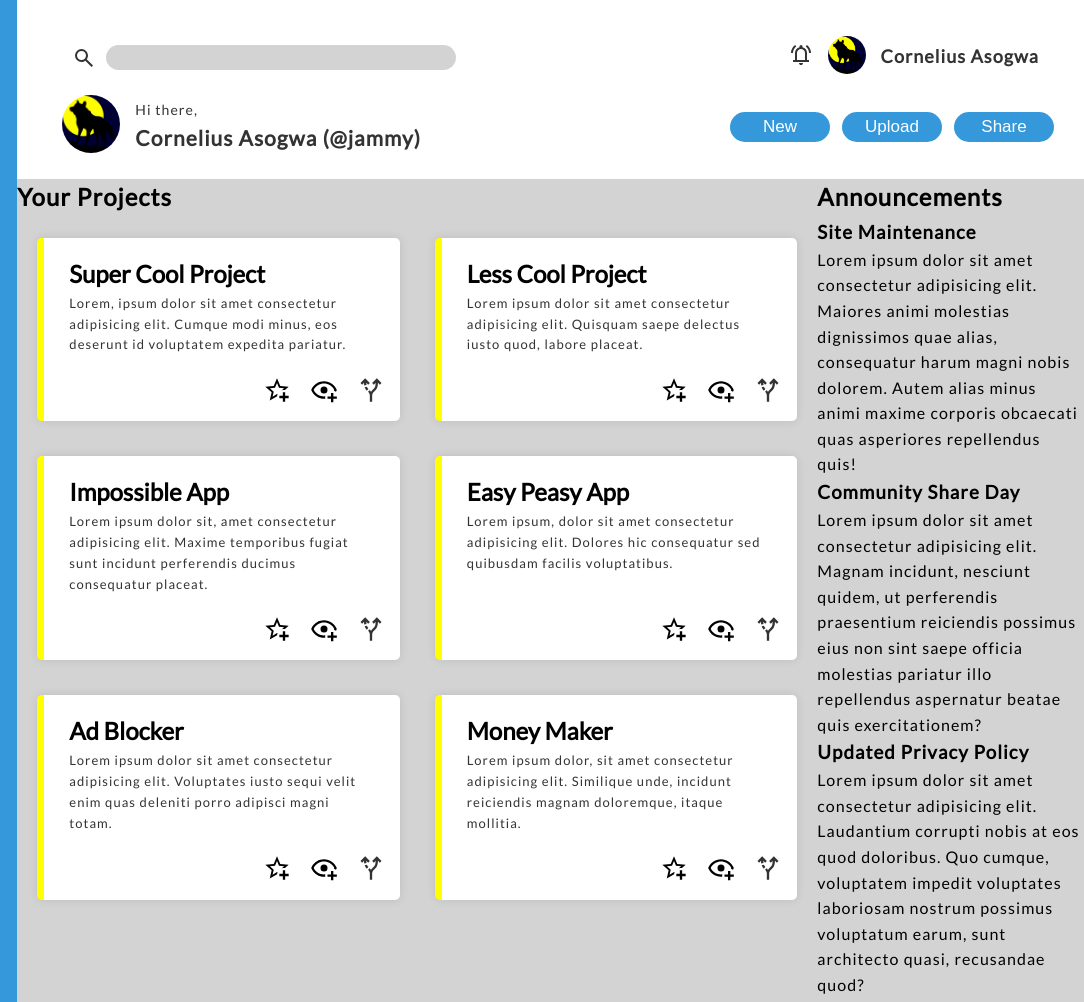
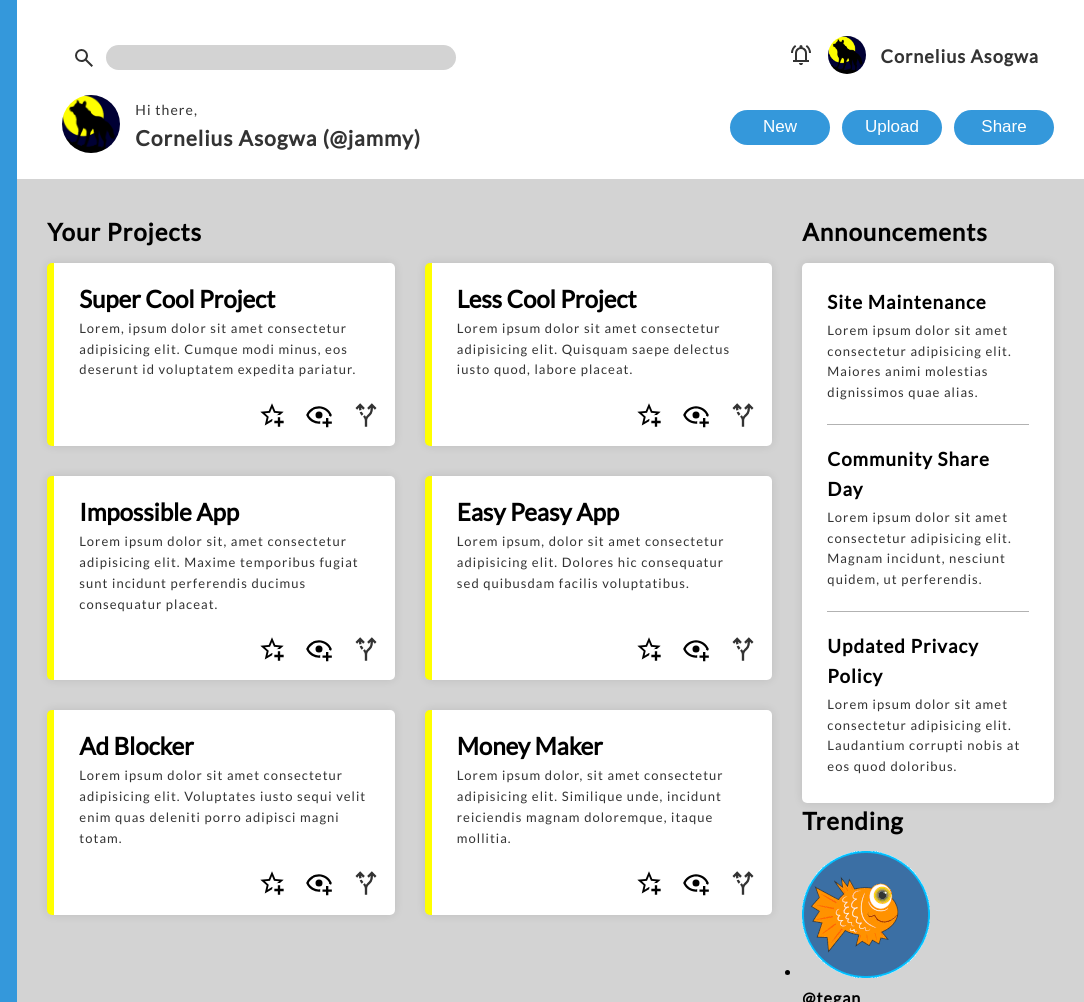
Before and after one commit to corneliusweb/learning-fullstack-odin, a plain HTML site: page projects/admin-dashboard/index.html in a window 1280 px wide. Shown: the top 1002 px of the page, 196-1280 px from the left. Drawn offline with Linux system fonts and the light colour scheme.

Commit message:
Style announcement card and adjust the card's dummy texts

```diff
--- a/projects/admin-dashboard/index.html
+++ b/projects/admin-dashboard/index.html
@@ -184,20 +184,14 @@
                         <h3>Site Maintenance</h3>
                         <p>
                            Lorem ipsum dolor sit amet consectetur adipisicing elit. Maiores animi molestias dignissimos
-                           quae alias,
-                           consequatur harum magni nobis dolorem. Autem alias minus animi maxime corporis obcaecati quas
-                           asperiores
-                           repellendus quis!
+                           quae alias.
                         </p>
                      </div>
                      <div class="content">
                         <h3>Community Share Day</h3>
                         <p>
                            Lorem ipsum dolor sit amet consectetur adipisicing elit. Magnam incidunt, nesciunt quidem, ut
-                           perferendis
-                           praesentium reiciendis possimus eius non sint saepe officia molestias pariatur illo
-                           repellendus
-                           aspernatur beatae quis exercitationem?
+                           perferendis.
                         </p>
                      </div>
                      <div class="content">
@@ -206,9 +200,6 @@
                            Lorem ipsum dolor sit amet consectetur adipisicing elit. Laudantium corrupti nobis at eos
                            quod
                            doloribus.
-                           Quo cumque, voluptatem impedit voluptates laboriosam nostrum possimus voluptatum earum, sunt
-                           architecto
-                           quasi, recusandae quod?
                         </p>
                      </div>
                </section>
--- a/projects/admin-dashboard/style.css
+++ b/projects/admin-dashboard/style.css
@@ -24,7 +24,7 @@
 
 body {
    font-family: var(--font-family);
-   background-color: var(--background-color);
+   background-color: #000;
    line-height: 1.6;
    letter-spacing: 1.05px;
 }
@@ -32,7 +32,7 @@ body {
 .container {
    display: grid;
    grid-template-columns: 1fr 5fr;
-   /* max-width: 1440px; */
+   max-width: 1440px;
    margin: 0 auto;
 }
 
@@ -164,10 +164,14 @@ header {
             font-size: 17px;
             color: white;
             width: 100px;
-            height: 30px;
+            height: 35px;
             padding: 15px auto;
             cursor: pointer;
-            border-radius: 15px;
+            border-radius: 20px;
+         }
+
+         button:hover {
+            background-color: #6ab7ea;
          }
       }
    }
@@ -180,19 +184,24 @@ header {
 .main-content-container {
    display: grid;
    grid-template-columns: 3fr 1fr;
+   padding: 35px 30px;
+
+   h2 {
+      margin-bottom: 10px;
+   }
 
    main .card-container {
       display: grid;
-      grid-template-columns: repeat(auto-fit, minmax(260px, 1fr));
-      gap: 35px;
-      padding: 20px;
+      grid-template-columns: repeat(auto-fit, minmax(280px, 1fr));
+      gap: 30px;
+      margin-right: 30px;
 
 
       .card {
          border-radius: 5px;
          background-color: white;
          padding: 25px;
-         border-left: 7px solid yellow;
+         border-left: 7px solid var(--secondary-color);
          box-shadow: 0 0 10px rgba(0, 0, 0, 0.1);
          position: relative;
          padding-bottom: 65px;
@@ -224,4 +233,40 @@ header {
          }
       }
    }
+
+
+   aside {
+
+      .announcement-card {
+         background-color: white;
+         padding: 5px 25px;
+         border-radius: 5px;
+         box-shadow: 0 0 10px rgba(0, 0, 0, 0.1);
+
+         .content {
+            padding-bottom: 20px;
+            border-bottom: rgba(0, 0, 0, 0.3) solid 1px;
+
+            h3 {
+               margin-top: 20px;
+            }
+
+            p {
+               font-size: 13px;
+               font-weight: 500;
+               line-height: 1.6;
+               color: var(--text-color);
+               margin-top: 3px;
+            }
+         }
+
+         .content:last-child{
+            border-bottom: none;
+         }
+      }
+
+      h2 {
+         margin-bottom: 10px;
+      }
+   }
 }
```
